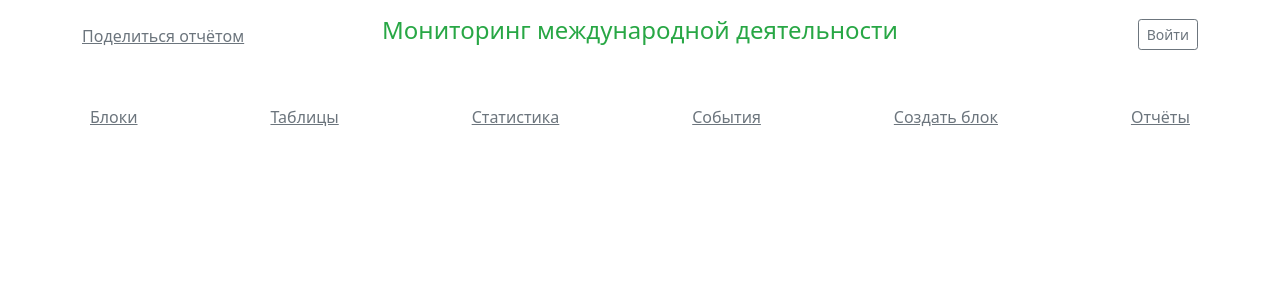
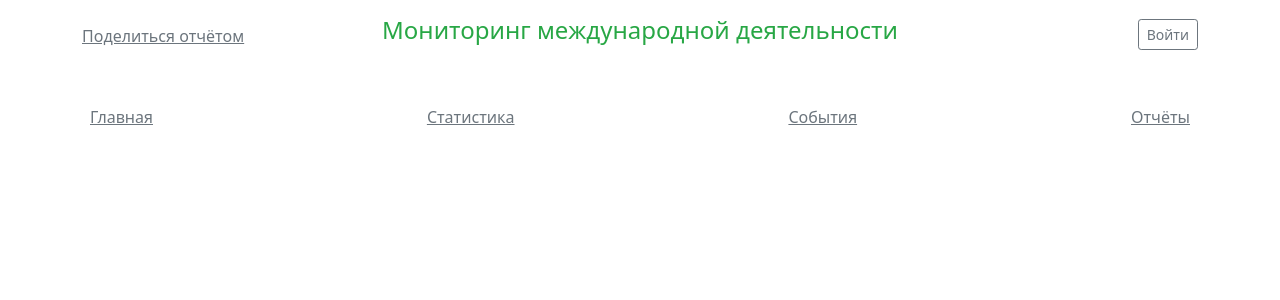
Before and after one commit to Andrew3100/DjangoLessons, a Django app: page /blocks in a window 1280 px wide. Shown: the top 300 px of the page. Run offline with Django 4.2, Linux system fonts and the light colour scheme; data that the repository does not hold is empty; parts of the project's set-up code (start-up, migrations or seed data) failed here and were passed over.

Commit message:
Разработка концепции проекта

```diff
--- a/djangoProject1/urls.py
+++ b/djangoProject1/urls.py
@@ -18,7 +18,6 @@ from django.urls import path, include
 
 urlpatterns = [
     path('admin/', admin.site.urls),
-    path('accounts/', include('allauth.urls')),
     # Отсылка к файлу маршрутов приложения interface
     path('', include('interface.urls'))
 ]
--- a/interface/templates/interface/blocks.html
+++ b/interface/templates/interface/blocks.html
@@ -4,16 +4,24 @@
     Блоки
 {% endblock %}
 
+{% block crumbs %}
+
+{% endblock %}
+
 {% block main_content %}
     <br>
     <div class="container">
         <div class="row">
-            <div class="col text-center">
-                {% for el in sections %}
-                    {% if el.include == 1 %}
-                        <h1>{{ el.interface_name }}</h1>
-                    {% endif %}
-                {% endfor %}
+            <div class="col text-left">
+                <ul class="list-group">
+                    {% for el in sections %}
+                        {% if el.include == 1 %}
+                            <li class="list-group-item list-group-item-primary"
+                                style="width: 600px;"><a href="/table?block={{ el.id }}" style="text-decoration: none; color: black">{{ el.interface_name }}</a>
+                            </li>
+                        {% endif %}
+                    {% endfor %}
+                </ul>
             </div>
         </div>
     </div>
--- a/interface/templates/interface/header/header.html
+++ b/interface/templates/interface/header/header.html
@@ -28,17 +28,22 @@
     </div>
   </header>
   <br>
+{#    <div class="container">#}
   <div class="nav-scroller py-1 mb-2">
-    <nav class="nav d-flex justify-content-between">
-      <a class="p-2 link-secondary" href="/blocks">Блоки</a>
-      <a class="p-2 link-secondary" href="/tables">Таблицы</a>
-      <a class="p-2 link-secondary" href="/analisys">Статистика</a>
-      <a class="p-2 link-secondary" href="/events">События</a>
-      <a class="p-2 link-secondary" href="/new_block">Создать блок</a>
-      <a class="p-2 link-secondary" href="/reports">Отчёты</a>
+    <nav class="nav justify-content-between">
+      <a class="p-2 link-secondary text-center" href="/blocks">Главная</a>
+{#      <a class="p-2 link-secondary" href="/tables">Таблицы</a>#}
+      <a class="p-2 link-secondary text-center" href="/analisys">Статистика</a>
+      <a class="p-2 link-secondary text-center" href="/events">События</a>
+{#      <a class="p-2 link-secondary" href="/new_block">Создать блок</a>#}
+      <a class="p-2 link-secondary text-center" href="/reports">Отчёты</a>
     </nav>
   </div>
+{#    </div>#}
 
+        {% block crumbs %}
+
+        {% endblock %}
 
         {% block main_content %}
 
--- a/interface/urls.py
+++ b/interface/urls.py
@@ -4,9 +4,10 @@ from . import views
 urlpatterns = [
     path('', views.header),
     path('blocks', views.blocks),
-    path('tables', views.tables),
+    # path('tables', views.tables),
     path('analisys', views.analisys),
     path('events', views.events),
-    path('new_block', views.new_block),
+    # path('new_block', views.new_block),
     path('reports', views.reports),
+    path('table', views.table_list),
 ]
--- a/interface/views.py
+++ b/interface/views.py
@@ -1,3 +1,4 @@
+from django.http import HttpRequest
 from django.shortcuts import render
 from .models import Sections, Sub_sections
 
@@ -9,7 +10,11 @@ def header(request):
 
 def blocks(request):
     sections = Sections.objects.all()
-    return render(request, 'interface/blocks.html', {'tittle': 'Состав объектов', 'sections': sections})
+    return render(request, 'interface/blocks.html',
+                  {
+                      'sections': sections
+                  }
+                  )
 
 
 def tables(request):
@@ -30,3 +35,17 @@ def new_block(request):
 
 def reports(request):
     return render(request, 'interface/reports.html')
+
+
+def table_list(request):
+    subsections = Sub_sections.objects.all()
+    sections = Sections.objects.all()
+    url = request.GET['block']
+    return render(request, 'interface/table_list.html',
+                  {
+                      'sub': subsections,
+                      'seс': sections,
+                      'url': int(url),
+                      'url1': url
+                  }
+                  )
```
Also changed, not shown: djangoProject1/settings.py (+8 -8 lines), interface/templates/interface/table_list.html (added, +32 -0 lines).
